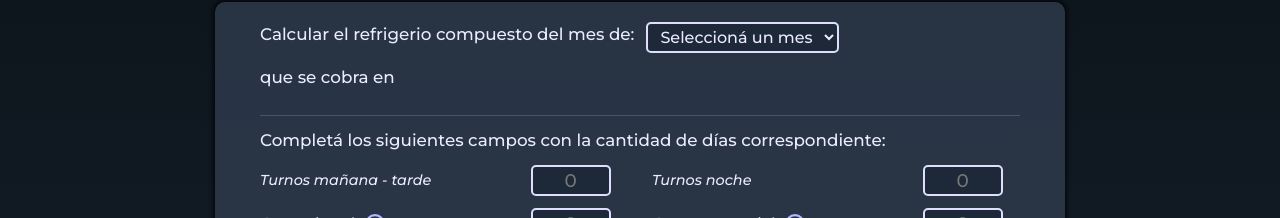
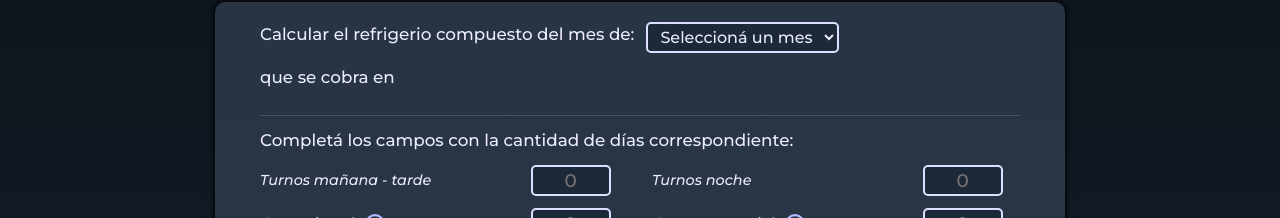
Before and after one commit to Alejandro-Madero/refrigerios, a React (Vite) app: page / in a window 1280 px wide. Shown: the part 190-408 px from the top of the page. Built offline with nearby package versions, Linux system fonts and the light colour scheme.

Commit message:
Fixed form typo

```diff
--- a/src/Components/Form/Form.jsx
+++ b/src/Components/Form/Form.jsx
@@ -136,8 +136,7 @@ const Form = ({ onSubmmitedForm, onReset }) => {
         </div>
         <div className={styles['input-container']}>
           <p className={styles['form-question']}>
-            Completá los siguientes campos con la cantidad de días
-            correspondiente:
+            Completá los campos con la cantidad de días correspondiente:
           </p>
           <div className={styles.shifts}>
             <Input
```
